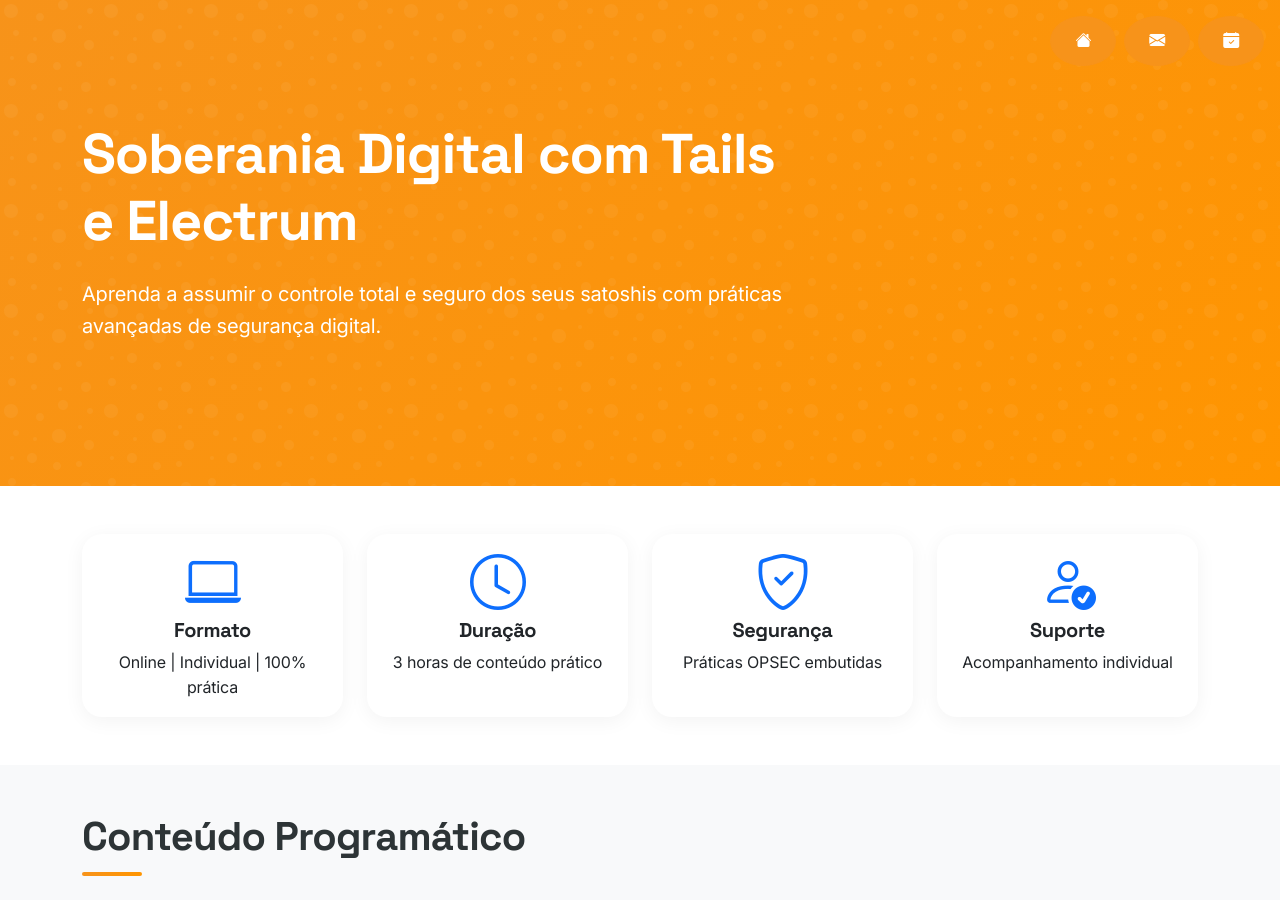
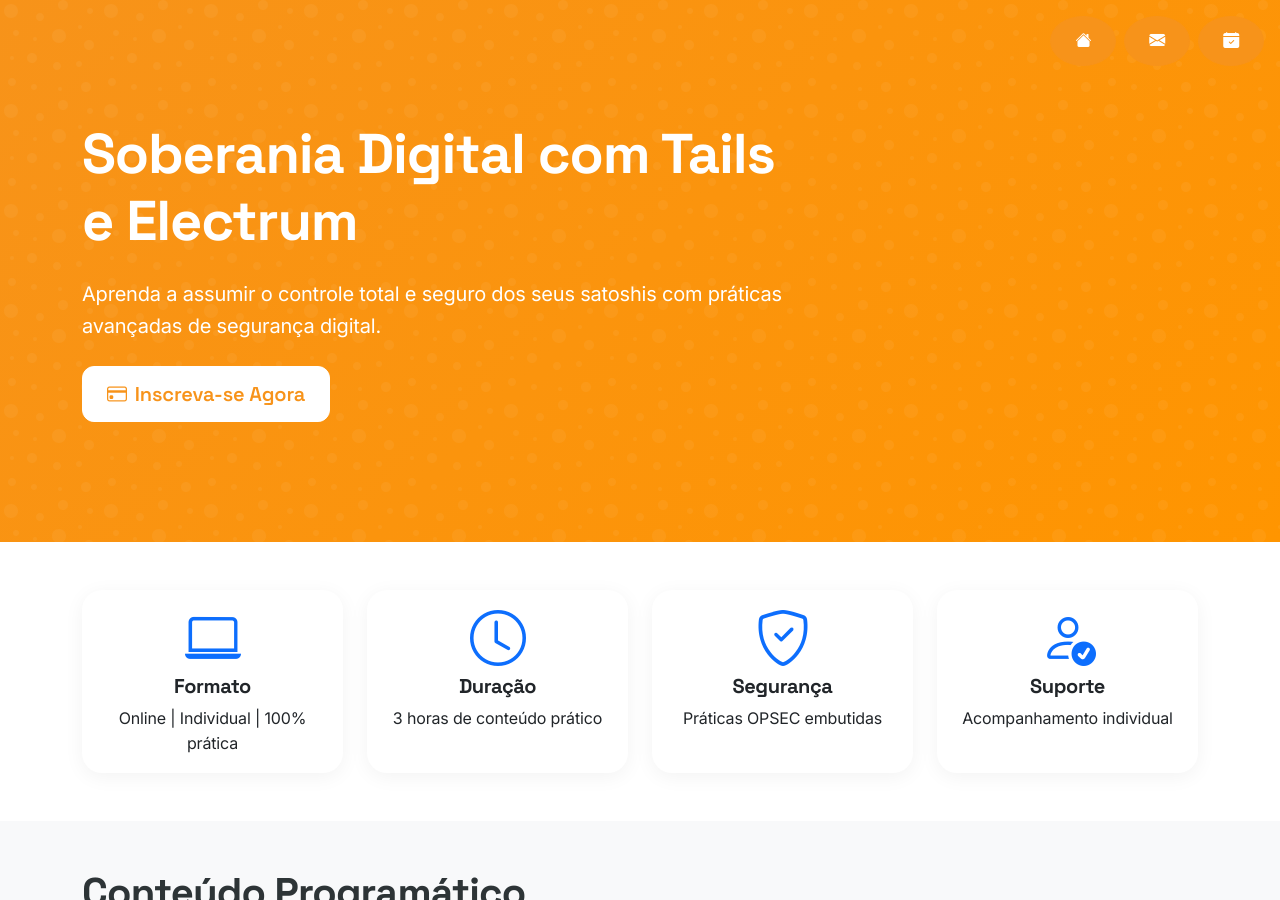
Before and after one commit to rmnobarra/bitcoinbr, a Jekyll site: the page built from courses/soberania-digital.md, in a window 1280 px wide and 900 px high. Built offline with Jekyll 4.4.1, drawn with Linux system fonts in a browser that asks for light colours.

Commit message:
feature: layout

```diff
--- a/courses/soberania-digital.md
+++ b/courses/soberania-digital.md
@@ -26,6 +26,9 @@ permalink: /cursos/soberania-digital/
             <div class="col-lg-8">
                 <h1 class="display-4 fw-bold mb-4">Soberania Digital com Tails e Electrum</h1>
                 <p class="lead mb-4">Aprenda a assumir o controle total e seguro dos seus satoshis com práticas avançadas de segurança digital.</p>
+                <a href="https://buy.stripe.com/aEU02M77G7vSgz6dQQ" class="btn btn-light btn-lg" target="_blank" rel="noopener noreferrer">
+                    <i class="bi bi-credit-card me-2"></i>Inscreva-se Agora
+                </a>
             </div>
         </div>
     </div>
```
Also changed, not shown: courses/primeiros-passos.md (+3 -0 lines).
